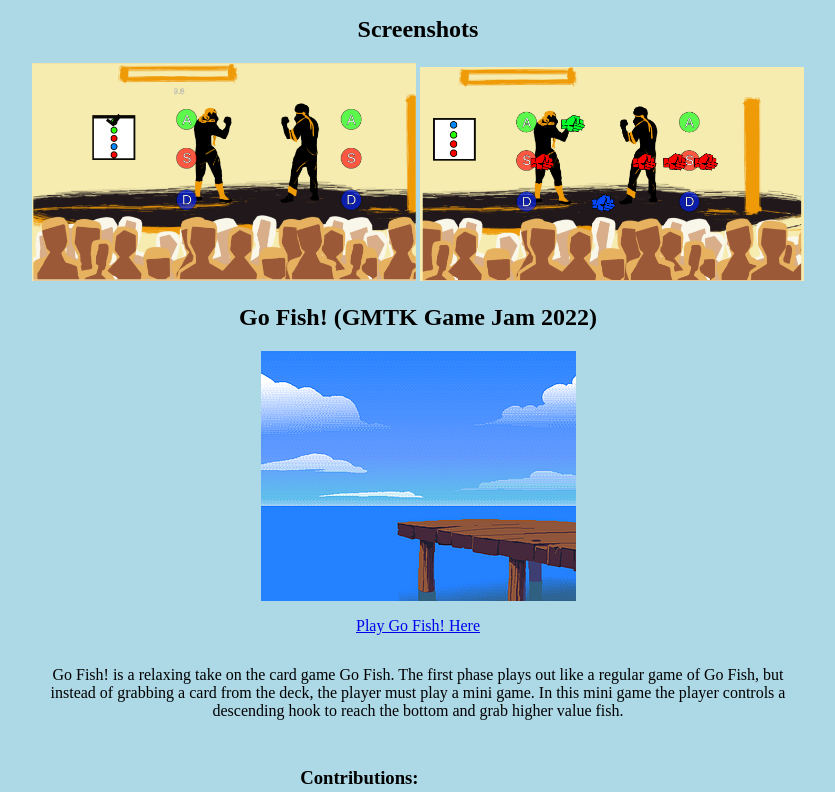
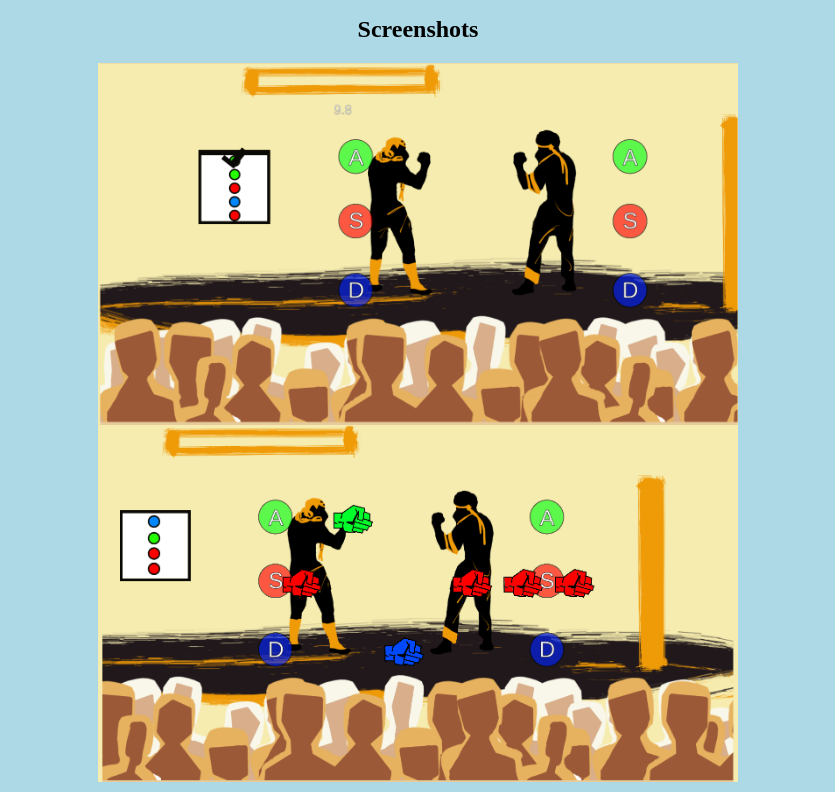
Before and after one commit to jwbeegan/jwbeegan.github.io, a plain HTML site: page jamGames.html in a window 1280 px wide. Shown: the part 988-1780 px from the top of the page, without its empty margins (222-1057 px from the left). Drawn offline with Linux system fonts and the light colour scheme.

Commit message:
fix image size

```diff
--- a/jamGamesStyles.css
+++ b/jamGamesStyles.css
@@ -46,7 +46,7 @@
 }
 
 .img2{
-    max-width: 30vw;
-    max-height: 30vh;
+    max-width: 50vw;
+    max-height: 50vh;
     margin: auto;
 }
```
